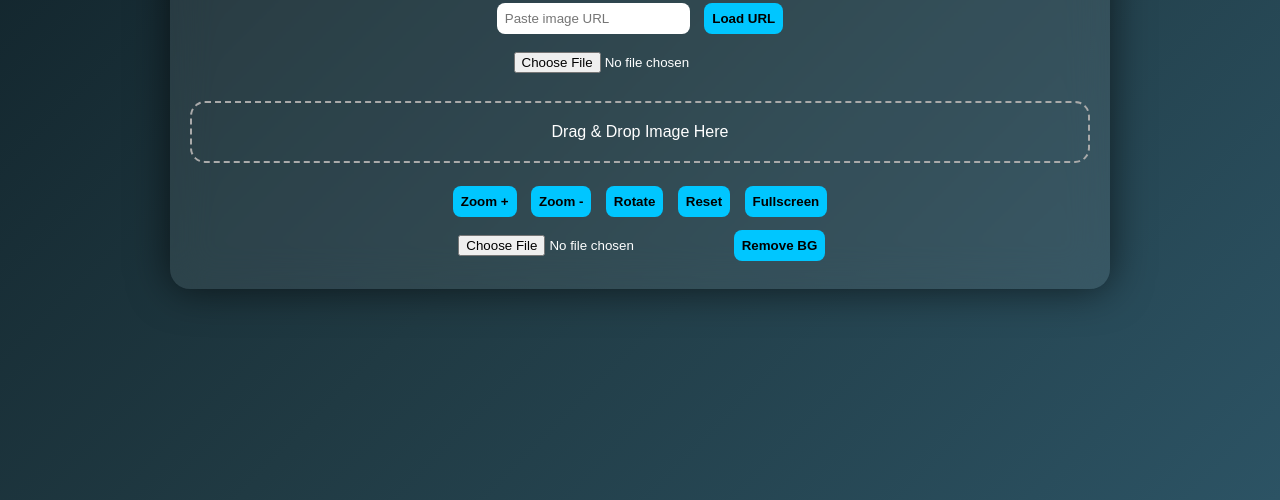
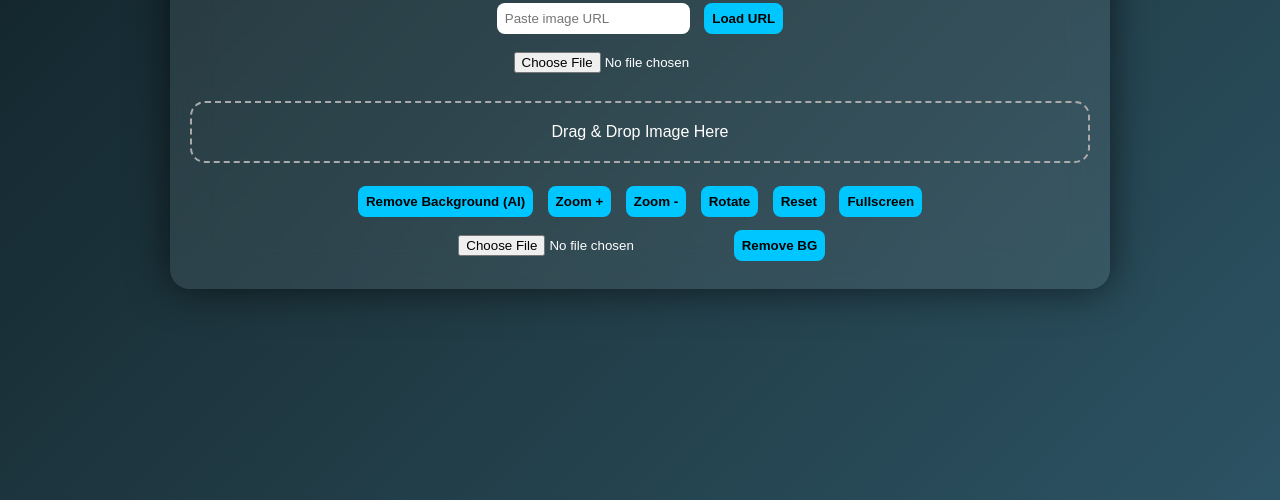
Before and after one commit to basictutorial88-cloud/ImageViewerOnline, a plain HTML site: page index.html in a window 1280 px wide. Shown: the part 300-800 px from the top of the page. Drawn offline with Linux system fonts and the light colour scheme.

Commit message:
Refactor image viewer with AI background removal

```diff
--- a/index.html
+++ b/index.html
@@ -91,6 +91,7 @@ Drag & Drop Image Here
 <br>
 
 <!-- Controls -->
+<button onclick="removeBG_AI()">Remove Background (AI)</button>
 <button onclick="zoom(0.1)">Zoom +</button>
 <button onclick="zoom(-0.1)">Zoom -</button>
 <button onclick="rotateImage()">Rotate</button>
@@ -108,6 +109,33 @@ Drag & Drop Image Here
 </div>
 
 <script>
+async function removeBG_AI(){
+    if(!img.src){
+        alert("Load image first");
+        return;
+    }
+
+    const apiKey = "PASTE_TOKEN_KAMU_DISINI";
+
+    const response = await fetch(
+        "https://api-inference.huggingface.co/models/briaai/RMBG-1.4",
+        {
+            method: "POST",
+            headers: {
+                "Authorization": "Bearer " + apiKey,
+                "Content-Type": "application/json"
+            },
+            body: JSON.stringify({
+                inputs: img.src
+            })
+        }
+    );
+
+    const blob = await response.blob();
+    const newImg = URL.createObjectURL(blob);
+    img.src = newImg;
+}
+
 let scale=1;
 let rotation=0;
 const img=document.getElementById("viewer");
```
